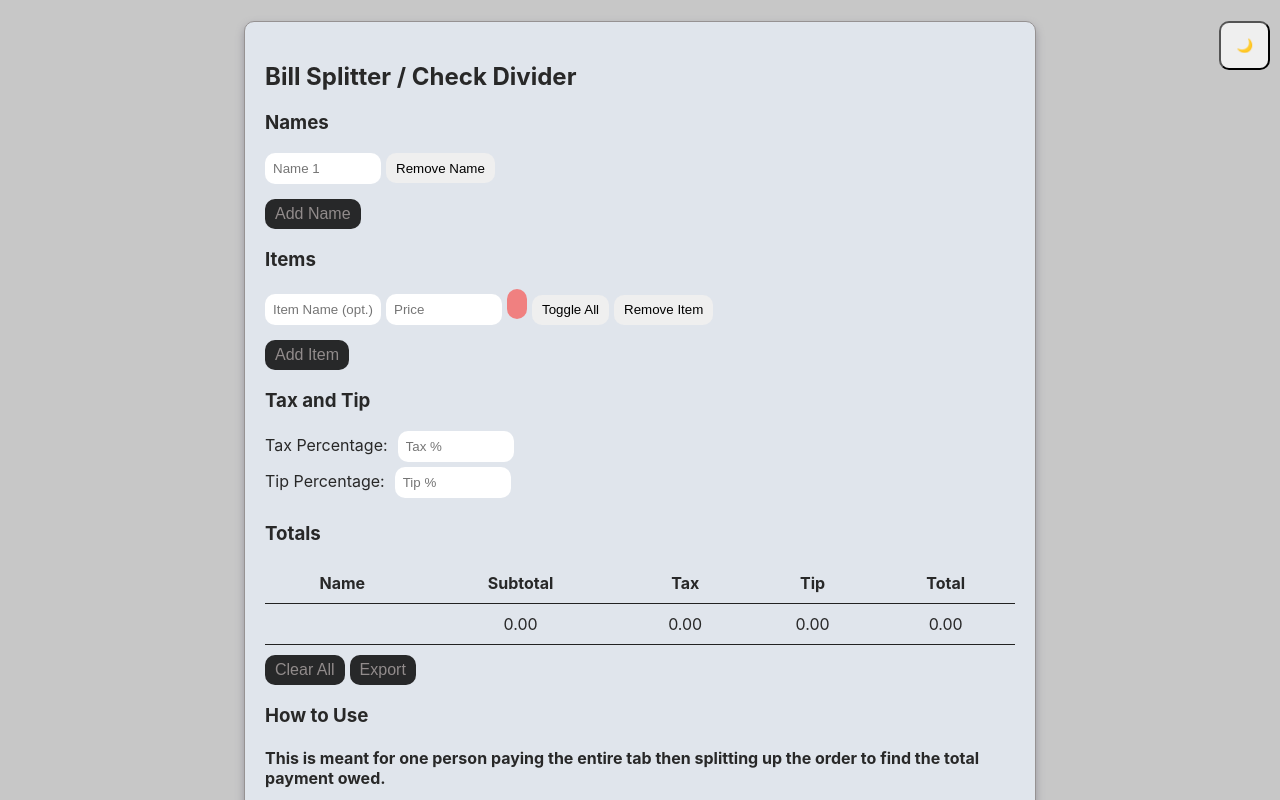
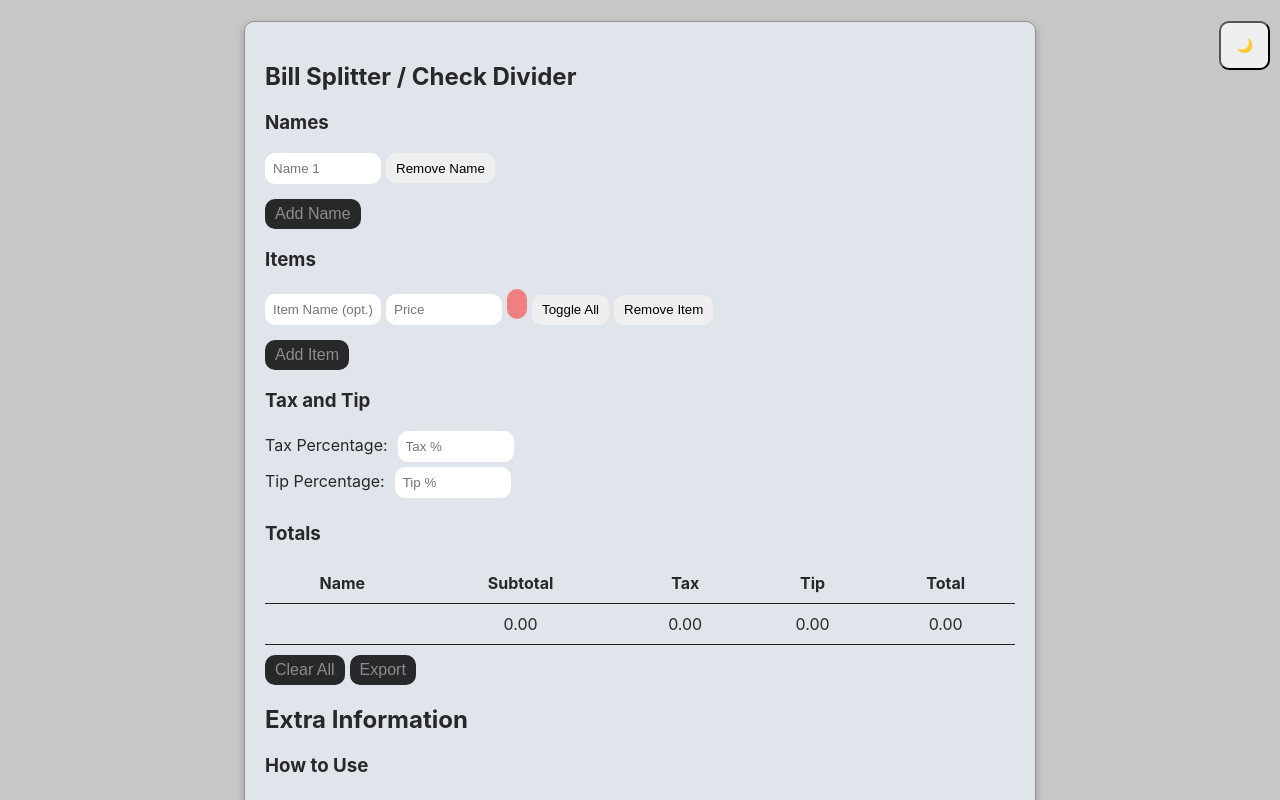
Before and after one commit to hieudphung/checksplitter, a React (Create React App) app: page / in a window 1280 px wide. Shown: the top 800 px of the page. Built offline with nearby package versions, Linux system fonts and the light colour scheme.

Commit message:
extra info

```diff
--- a/src/components/BillSplitter.js
+++ b/src/components/BillSplitter.js
@@ -271,6 +271,7 @@ const { subtotals, taxAmount, tipAmount, totals } = calculateTotals();
         <button className="button" onClick={handleExport}>Export</button>
       </div>
       <div>
+      <h2>Extra Information</h2>
       <h3>How to Use</h3>
       <h4>This is meant for one person paying the entire tab then splitting up the order to find the total payment owed.</h4>
       <h4>By clicking a name for each item, the calculator automatically splits the bill per person including tax and tip (if applicable). (Tax and tip are proportionally calculated.)</h4>
```
